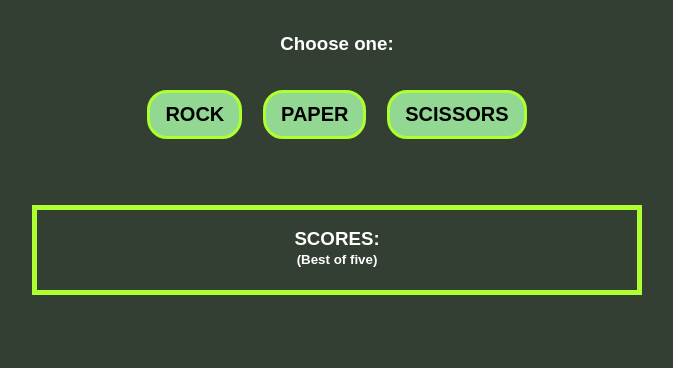
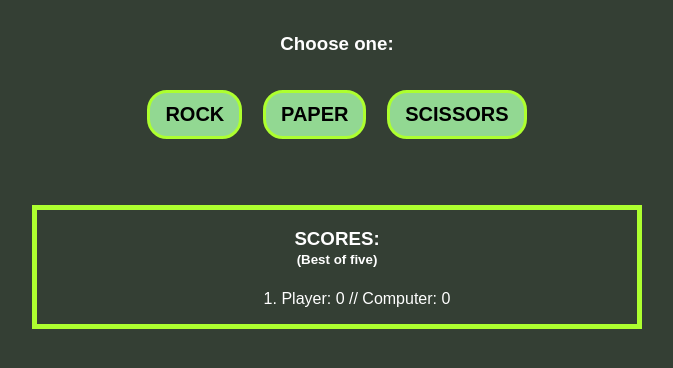
Before and after one commit to AngelRuiiz12/rock-paper-scissors, a plain HTML site: page index.html in a window 1280 px wide. Both pictures are taken after a click on the button "ROCK". Shown: the part 100-468 px from the top of the page, without its empty margins (303-976 px from the left). Drawn offline with Linux system fonts and the light colour scheme.

Commit message:
Creo la tabla de Scores y le doy estilo.
Modifico index.html, app.js y styles.css para crear la funcionalidad de
que se vayan registrando los resultados de las partidas en la tabla de
Score y le doy estilo.
Al llegar a 5 partidas, aparece un alert que indica el ganador del juego.

```diff
--- a/app.js
+++ b/app.js
@@ -1,5 +1,6 @@
 const btn_list = document.querySelectorAll(".btn")
 const scores = document.querySelector(".scores")
+const score_list = document.querySelector(".score-list")
 
 const options = ["rock", "paper", "scissors"]
 
@@ -36,11 +37,28 @@ btn_list.forEach(btn => {
 
         const winner = playRound_2(playerChoice, computerChoice)
 
+        // Indico por la terminal los datos de la partida
         console.log("Player Choice: " + playerChoice)
         console.log("Computer Choice: " + computerChoice)
         console.log(winner)
-        console.log(`SCORES: Player [${playerScore}] || Computer [${computerScore}]`)
+        console.log(`SCORES: Player: ${playerScore} // Computer: ${computerScore}`)
         console.log("--------------------------")
+
+        // Añado el resultado a la lista de SCORE
+        const li = document.createElement("li")
+        li.textContent = `Player: ${playerScore} // Computer: ${computerScore}`
+        score_list.appendChild(li)
+
+        // Compruebo si ya se han jugado 5 partidas para indicar quien ha ganado
+        const score_list_li = document.querySelectorAll(".score-list li")
+
+        if (score_list_li.length === 5) {
+            if (playerScore > computerScore) {
+                alert(`Gana el jugador!!! --> Player: ${playerScore} // Computer: ${computerScore}`)
+            } else {
+                alert(`Gana el ordenador!!! --> Player: ${playerScore} // Computer: ${computerScore}`)
+            }
+        }
     })
 })
 
--- a/index.html
+++ b/index.html
@@ -20,6 +20,10 @@
     <div class="scores">
         <h3>SCORES:</h3>
         <h4><small>(Best of five)</small></h4>
+
+        <div class="score-list-container">
+            <ol class="score-list"></ol>
+        </div>
     </div>
 
 
--- a/styles.css
+++ b/styles.css
@@ -62,3 +62,11 @@ h1 {
     margin-top: 0;
     text-align: center;
 }
+
+.score-list {
+    text-align: center;
+}
+
+.score-list li{
+    list-style-position: inside;
+}
```
